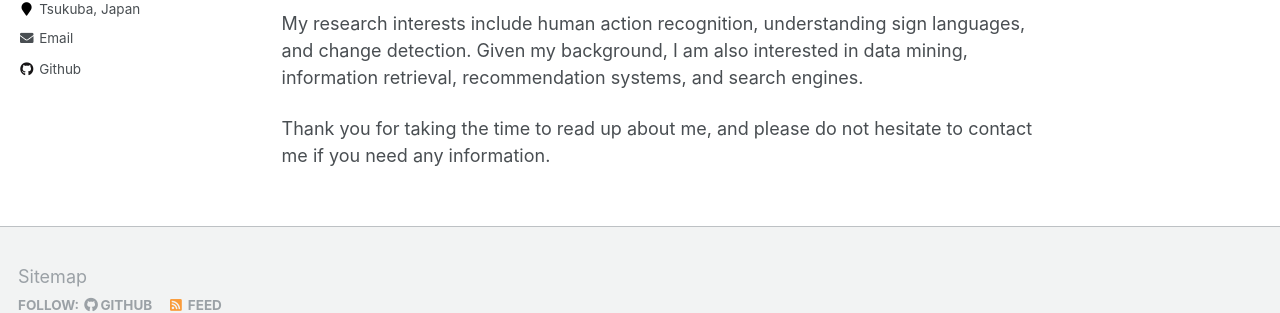
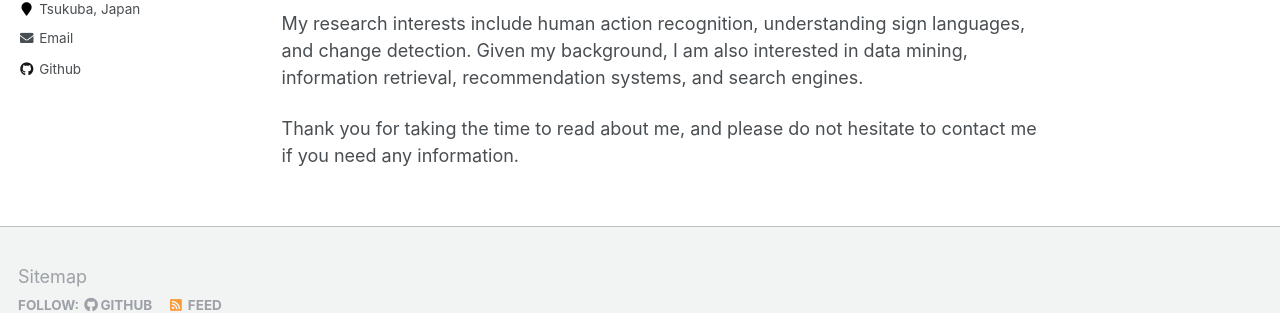
Before and after one commit to suzana-rita/suzana-rita.github.io, a Jekyll site: the page built from _pages/about.md, in a window 1280 px wide and 925 px high. Shown: the part 544-857 px from the top of the window. Built offline with Jekyll 4.4.1, drawn with Linux system fonts in a browser that asks for light colours.

```diff
--- a/_pages/about.md
+++ b/_pages/about.md
@@ -15,4 +15,4 @@ In 2018, I was selected to study in Japan by the MEXT scholarship. I was a resea
 
 My research interests include human action recognition, understanding sign languages, and change detection. Given my background, I am also interested in data mining, information retrieval, recommendation systems, and search engines.
 
-Thank you for taking the time to read up about me, and please do not hesitate to contact me if you need any information.
+Thank you for taking the time to read about me, and please do not hesitate to contact me if you need any information.
```
Also changed, not shown: _publications/2021-02-21-slow-feat-subspace-har.md (+1 -1 lines).
